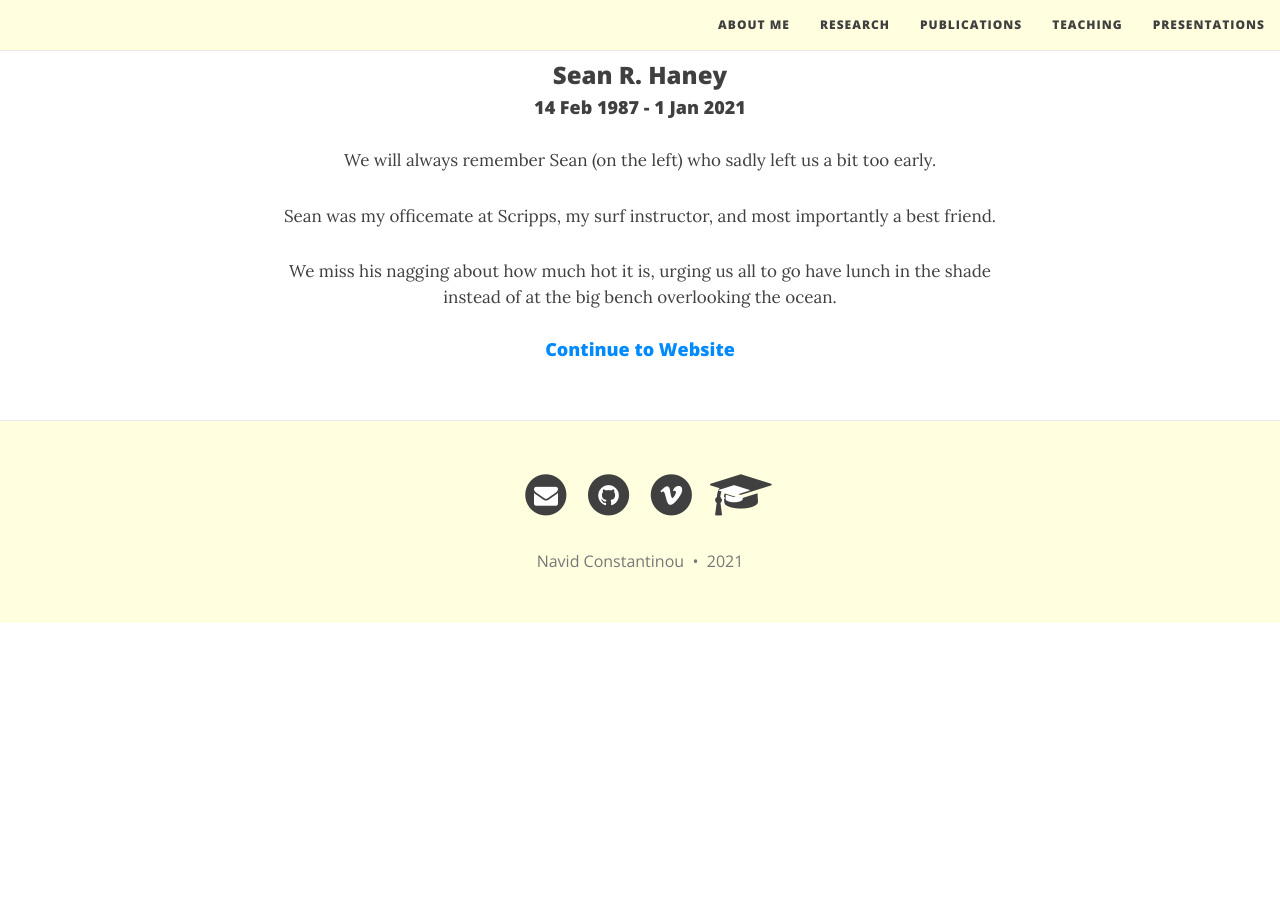
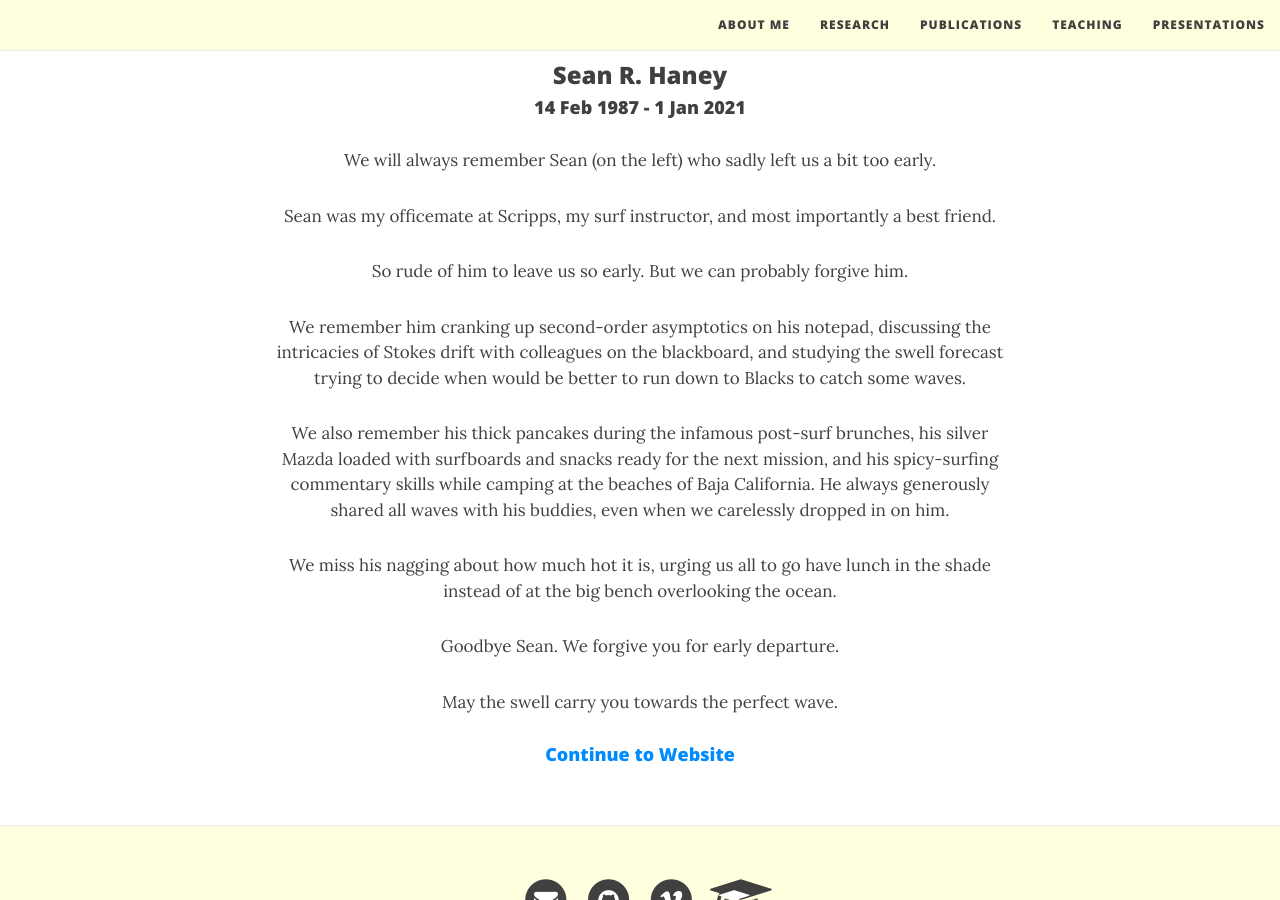
Before and after one commit to navidcy/navidcy.github.io, a Jekyll site: the page built from index.html, in a window 1280 px wide and 900 px high, scrolled down 588 px. Built offline with Jekyll 4.4.1, drawn with Linux system fonts in a browser that asks for light colours; nearby versions of some CDN libraries; the list of posts is cut into pages by our own code; before the commit the page ends 1211 px from its top, so only the background shows below that.

Commit message:
adds a bit more

```diff
--- a/index.html
+++ b/index.html
@@ -11,9 +11,13 @@ title:
   <h4>14 Feb 1987 - 1 Jan 2021</h4>
   <p>We will always remember Sean (on the left) who sadly left us a bit too early.</p>
   <p>Sean was my officemate at Scripps, my surf instructor, and most importantly a best friend.</p>
+  <p>So rude of him to leave us so early. But we can probably forgive him.</p>
+  <p>We remember him cranking up second-order asymptotics on his notepad, discussing the intricacies of Stokes drift with colleagues on the blackboard, and studying the swell forecast trying to decide when would be better to run down to Blacks to catch some waves.</p>
+  <p>We also remember his thick pancakes during the infamous post-surf brunches, his silver Mazda loaded with surfboards and snacks ready for the next mission, and his spicy-surfing commentary skills while camping at the beaches of Baja California. He always generously shared all waves with his buddies, even when we carelessly dropped in on him.</p>
   <p>We miss his nagging about how much hot it is, urging us all to go have lunch in the shade instead of at the big bench overlooking the ocean.</p>
+  <p>Goodbye Sean. We forgive you for early departure.</p>
+  <p>May the swell carry you towards the perfect wave.</p>
 </div>
-
 
 <div class="text-center">
   <a href="{{ site.baseurl }}/main.html"><h4>Continue to Website</h4></a>
```
